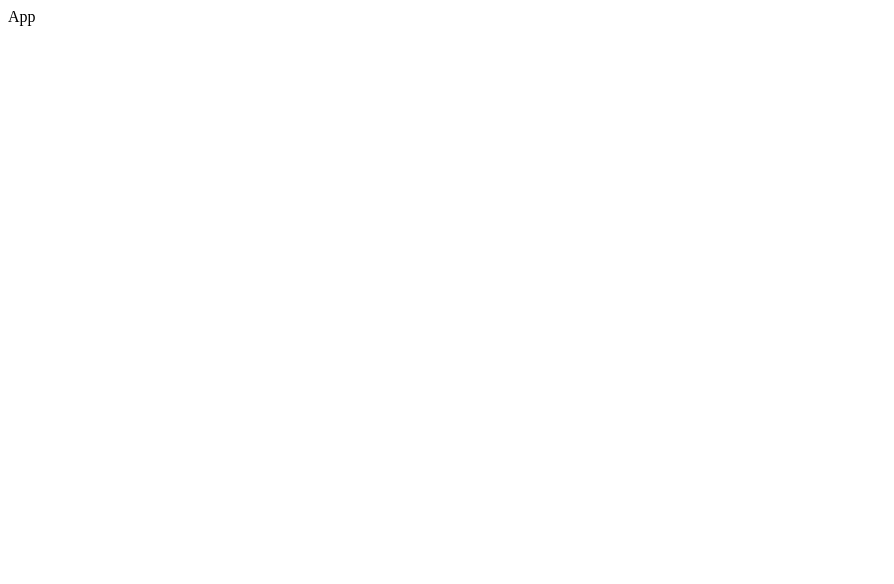
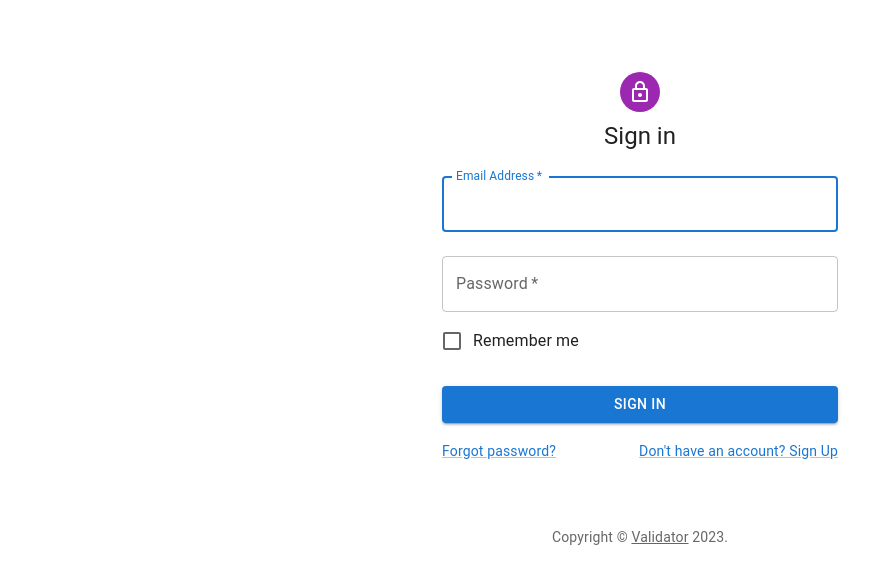
Before and after one commit to Re-Pikachu/Validator, a React app: page /signin in a window 1280 px wide. Shown: the top 584 px of the page, without its empty margins (0-894 px from the left). Built offline with nearby package versions, Linux system fonts and the light colour scheme.

Commit message:
create signin and home page

```diff
--- a/components/App.tsx
+++ b/components/App.tsx
@@ -1,8 +1,19 @@
 import React, { useState, useEffect } from 'react';
+import { BrowserRouter as Router, Routes, Route, Navigate } from 'react-router-dom';
+import SignIn from './SignIn'
+import Home from './Home'
 
 const App: React.FC = () => {
     return (
-    <div> App</div>
+        <>
+    <Router>
+    <Routes>
+        <Route path="/" element={<Navigate replace to="/signin" />} />
+        <Route path="/signin" element={<SignIn />} />
+        <Route path="/home" element={<Home />} />
+    </Routes>
+</Router>
+</>
     );
 };
 
--- /dev/null
+++ b/components/Home.tsx
@@ -0,0 +1,8 @@
+import React, { useState, useEffect } from 'react';
+
+const Home: React.FC = () => {
+  return (
+    <>hello</>
+  );
+}
+export default Home
--- /dev/null
+++ b/components/SignIn.tsx
@@ -0,0 +1,110 @@
+import * as React from 'react';
+import Avatar from '@mui/material/Avatar';
+import Button from '@mui/material/Button';
+import CssBaseline from '@mui/material/CssBaseline';
+import TextField from '@mui/material/TextField';
+import FormControlLabel from '@mui/material/FormControlLabel';
+import Checkbox from '@mui/material/Checkbox';
+import Link from '@mui/material/Link';
+import Grid from '@mui/material/Grid';
+import Box from '@mui/material/Box';
+import LockOutlinedIcon from '@mui/icons-material/LockOutlined';
+import Typography from '@mui/material/Typography';
+import Container from '@mui/material/Container';
+import { createTheme, ThemeProvider } from '@mui/material/styles';
+
+function Copyright(props: any) {
+  return (
+    <Typography variant="body2" color="text.secondary" align="center" {...props}>
+      {'Copyright © '}
+      <Link color="inherit" href="https://mui.com/">
+        Validator
+      </Link>{' '}
+      {new Date().getFullYear()}
+      {'.'}
+    </Typography>
+  );
+}
+
+const defaultTheme = createTheme();
+
+export default function SignIn() {
+  const handleSubmit = (event: React.FormEvent<HTMLFormElement>) => {
+    event.preventDefault();
+    const data = new FormData(event.currentTarget);
+    console.log({
+      email: data.get('email'),
+      password: data.get('password'),
+    });
+  };
+
+  return (
+    <ThemeProvider theme={defaultTheme}>
+      <Container component="main" maxWidth="xs">
+        <CssBaseline />
+        <Box
+          sx={{
+            marginTop: 8,
+            display: 'flex',
+            flexDirection: 'column',
+            alignItems: 'center',
+          }}
+        >
+          <Avatar sx={{ m: 1, bgcolor: 'secondary.main' }}>
+            <LockOutlinedIcon />
+          </Avatar>
+          <Typography component="h1" variant="h5">
+            Sign in
+          </Typography>
+          <Box component="form" onSubmit={handleSubmit} noValidate sx={{ mt: 1 }}>
+            <TextField
+              margin="normal"
+              required
+              fullWidth
+              id="email"
+              label="Email Address"
+              name="email"
+              autoComplete="email"
+              autoFocus
+            />
+            <TextField
+              margin="normal"
+              required
+              fullWidth
+              name="password"
+              label="Password"
+              type="password"
+              id="password"
+              autoComplete="current-password"
+            />
+            <FormControlLabel
+              control={<Checkbox value="remember" color="primary" />}
+              label="Remember me"
+            />
+            <Button
+              type="submit"
+              fullWidth
+              variant="contained"
+              sx={{ mt: 3, mb: 2 }}
+            >
+              Sign In
+            </Button>
+            <Grid container>
+              <Grid item xs>
+                <Link href="#" variant="body2">
+                  Forgot password?
+                </Link>
+              </Grid>
+              <Grid item>
+                <Link href="#" variant="body2">
+                  {"Don't have an account? Sign Up"}
+                </Link>
+              </Grid>
+            </Grid>
+          </Box>
+        </Box>
+        <Copyright sx={{ mt: 8, mb: 4 }} />
+      </Container>
+    </ThemeProvider>
+  );
+}
--- a/package.json
+++ b/package.json
@@ -20,6 +20,10 @@
     "@babel/core": "^7.23.5",
     "@babel/preset-env": "^7.23.5",
     "@babel/preset-react": "^7.23.3",
+    "@emotion/react": "^11.11.1",
+    "@emotion/styled": "^11.11.0",
+    "@mui/icons-material": "^5.14.19",
+    "@mui/material": "^5.14.20",
     "cors": "^2.8.5",
     "eslint": "^8.55.0",
     "eslint-config-airbnb": "^19.0.4",
--- a/tsconfig.json
+++ b/tsconfig.json
@@ -12,6 +12,6 @@
       "sourceMap": true,
       "jsx": "react",
     },
-    "include": ["*.ts", "components/App.tsx"],
+    "include": ["*.ts", "*.tsx", "**/*.ts", "**/*.tsx"],
     "exclude": ["node_modules", "dist"]     //we do need the exclude
   }
--- a/webpack.config.js
+++ b/webpack.config.js
@@ -1,16 +1,18 @@
-const HtmlWebpackPlugin = require('html-webpack-plugin');
-const path = require('path');
+const HtmlWebpackPlugin = require("html-webpack-plugin");
+const path = require("path");
 
 //what is the whole dist/bundle thing again? why is that the "output"?
 module.exports = {
-  entry: './index.js',
+  entry: "./index.js",
   output: {
-    path: path.resolve(__dirname, 'dist'),  ///removed /dist to just dist. I still dont know why
-    filename: 'bundle.js',   //changed name to bundle
+    path: path.resolve(__dirname, "dist"), ///removed /dist to just dist. I still dont know why
+    filename: "bundle.js", //changed name to bundle
   },
-  plugins: [new HtmlWebpackPlugin({
-    template: 'index.html'   //we needed to add a template
-  })],
+  plugins: [
+    new HtmlWebpackPlugin({
+      template: "index.html", //we needed to add a template
+    }),
+  ],
 
   //why do we exclude node-modules here?
 
@@ -21,41 +23,41 @@
         exclude: /node_modules/,
         use: [
           {
-            loader: 'babel-loader',
+            loader: "babel-loader",
             options: {
-              presets: ['@babel/preset-env', '@babel/preset-react']
-            }
+              presets: ["@babel/preset-env", "@babel/preset-react"],
+            },
           },
-          'ts-loader'   //ts-loader will be read first but we need babel loader too, read second. Transpile from TS to JS, then babel from JS to browser language
-        ] // Use ts-loader for TypeScript files
+          "ts-loader", //ts-loader will be read first but we need babel loader too, read second. Transpile from TS to JS, then babel from JS to browser language
+        ], // Use ts-loader for TypeScript files
       },
       {
         test: /\.(js|jsx)$/,
         exclude: /node_modules/,
         use: {
-          loader: 'babel-loader',
-            options: {
-              presets: ['@babel/preset-env', '@babel/preset-react'],
-            },
-        }
+          loader: "babel-loader",
+          options: {
+            presets: ["@babel/preset-env", "@babel/preset-react"],
+          },
+        },
       },
       {
         test: /\.scss$/,
         exclude: /node_modules/,
-        use: ['style-loader', 'css-loader', 'sass-loader'],
+        use: ["style-loader", "css-loader", "sass-loader"],
       },
     ],
   },
   devServer: {
-    // static: {
-    //   directory: path.resolve(__dirname, '/'),
-    //   publicPath: '/',
-    // },
+    static: {
+      directory: path.resolve(__dirname, "/"),
+      publicPath: "/",
+    },
     proxy: {
-      '/': 'http://localhost:3000/',   // changed our proxy, for all requests coming to the root directory api to be proxied to 3000 (instead of 8080)
+      "/": "http://localhost:3000/", // changed our proxy, for all requests coming to the root directory api to be proxied to 3000 (instead of 8080)
     },
   },
   resolve: {
-    extensions: ['.js', '.jsx', '.scss', '.ts', '.tsx'],
+    extensions: [".js", ".jsx", ".scss", ".ts", ".tsx"],
   },
-}
+};
```
Also changed, not shown: index.js (+6 -4 lines), 1 other file (tests, documents, lock files or other folders).
